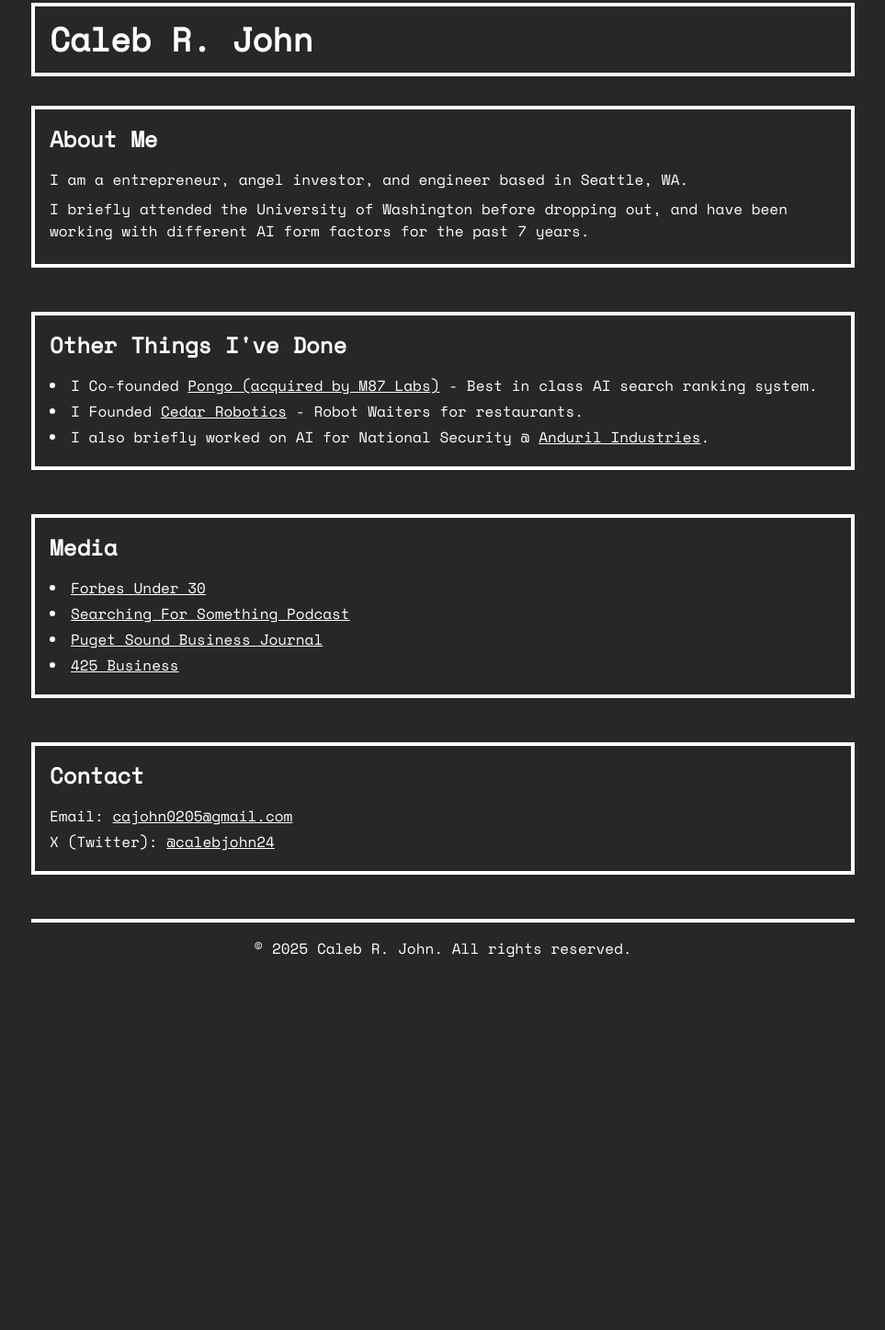
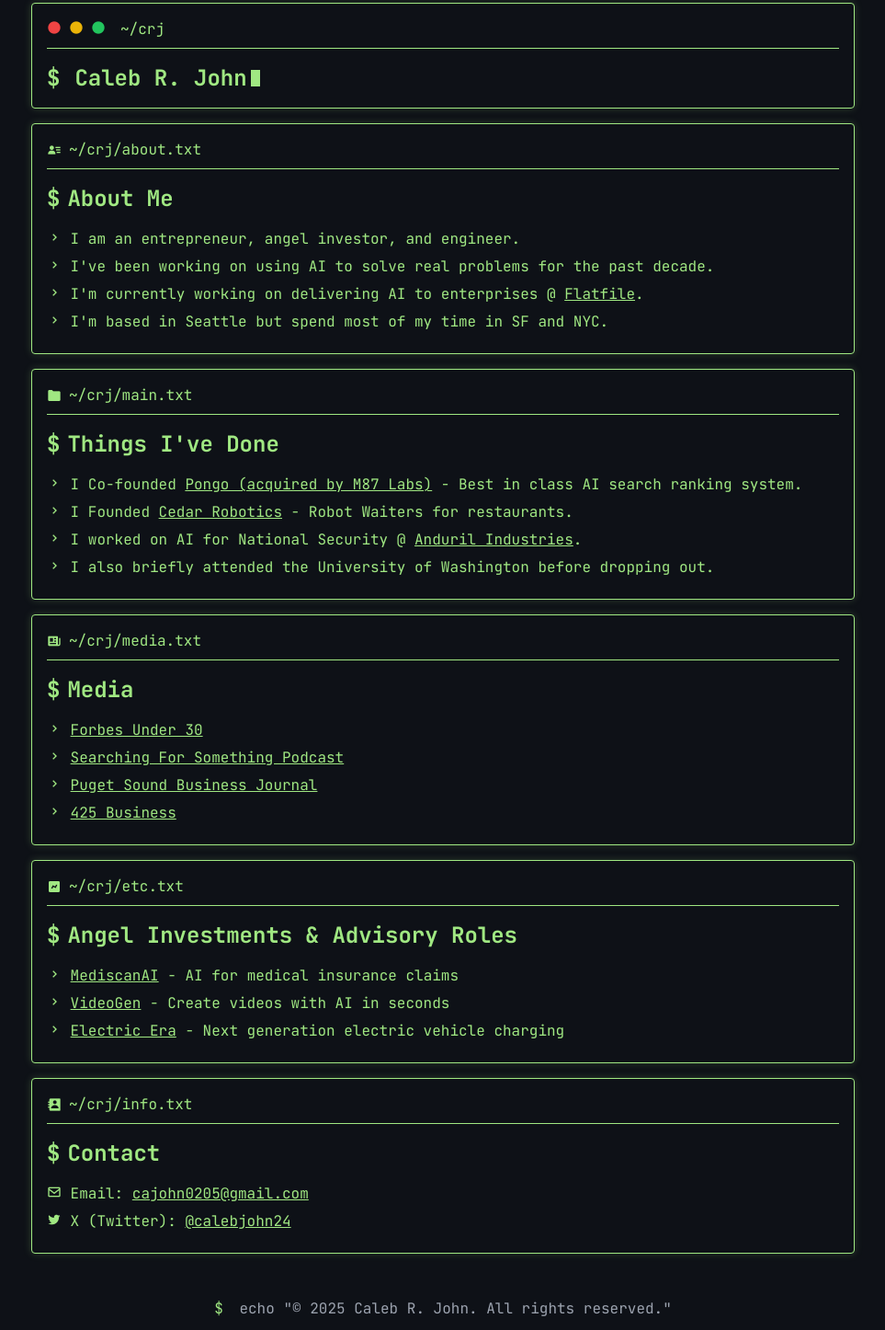
Before and after one commit to calebjohn24/personal-site, a plain HTML site: page index.html in a window 1280 px wide. Shown: the part 13-1459 px from the top of the page at 92% size, without its empty margins (158-1121 px from the left). Before the commit the page ends 1072 px from the top, so only its background shows below. Drawn offline with nearby package versions, Linux system fonts and the light colour scheme.

Commit message:
Redisign

```diff
--- a/index.html
+++ b/index.html
@@ -6,56 +6,153 @@
     <title>Caleb R. John</title>
     <link rel="icon" type="image/png" href="https://cdn-icons-png.flaticon.com/512/3398/3398643.png">
     <script src="https://cdn.tailwindcss.com"></script>
+    <link rel="stylesheet" href="https://cdn.jsdelivr.net/npm/boxicons@latest/css/boxicons.min.css">
     <style>
-        @import url('https://fonts.googleapis.com/css2?family=Space+Mono&display=swap');
+        @import url('https://fonts.googleapis.com/css2?family=JetBrains+Mono:wght@400;700&display=swap');
         body {
-            font-family: 'Space Mono', monospace;
+            font-family: 'JetBrains Mono', monospace;
+            background-color: #0e1117;
+            color: #a0e882;
+        }
+        .terminal {
+            background-color: #0e1117;
+            border: 1px solid #a0e882;
+            border-radius: 4px;
+            padding: 1rem;
+            margin-bottom: 1rem;
+            box-shadow: 0 0 10px rgba(160, 232, 130, 0.2);
+        }
+        .terminal-header {
+            border-bottom: 1px solid #a0e882;
+            padding-bottom: 0.5rem;
+            margin-bottom: 1rem;
+            display: flex;
+            align-items: center;
+        }
+        .terminal-prompt {
+            color: #a0e882;
+            margin-right: 0.5rem;
+        }
+        .cursor {
+            display: inline-block;
+            width: 10px;
+            height: 18px;
+            background-color: #a0e882;
+            animation: blink 1s infinite;
+        }
+        @keyframes blink {
+            0%, 100% { opacity: 1; }
+            50% { opacity: 0; }
+        }
+        a {
+            color: #36c7f4;
+            text-decoration: none;
+            transition: color 0.2s;
+        }
+        a:hover {
+            color: #a0e882;
+            text-decoration: underline;
         }
     </style>
 </head>
-<body class="bg-zinc-800 text-white p-4">
+<body class="p-4">
     <div class="max-w-4xl mx-auto">
-        <header class="border-4 border-white p-4 mb-8">
-            <h1 class="text-4xl font-bold">Caleb R. John</h1>
+        <header class="terminal">
+            <div class="terminal-header">
+                <span class="text-red-500 mr-2"><i class='bx bxs-circle'></i></span>
+                <span class="text-yellow-500 mr-2"><i class='bx bxs-circle'></i></span>
+                <span class="text-green-500 mr-2"><i class='bx bxs-circle'></i></span>
+                <span class="ml-2">~/crj</span>
+            </div>
+            <div class="flex items-center">
+                <span class="terminal-prompt text-2xl font-bold">$</span>
+                <h1 class="text-2xl font-bold ml-2"><span id="typed-name"></span></h1>
+                <span class="cursor ml-1"></span>
+            </div>
         </header>
 
         <main>
-            <section id="about" class="mb-12 border-4 border-white p-4">
-                <h2 class="text-2xl font-bold mb-4">About Me</h2>
-                <p class="my-2">I am a entrepreneur, angel investor, and engineer based in Seattle, WA.</p>
-                <p class="my-2">I briefly attended the University of Washington before dropping out, and have been working with different AI form factors for the past 7 years.</p>
+            <section id="about" class="terminal">
+                <div class="terminal-header">
+                    <i class='bx bxs-user-detail mr-2'></i>
+                    <span>~/crj/about.txt</span>
+                </div>
+                <div>
+                    <h2 class="text-2xl font-bold mb-4"><span class="terminal-prompt">$</span>About Me</h2>
+                    <ul class="list-none">
+                        <li class="my-1.5"><i class='bx bx-chevron-right'></i> I am an entrepreneur, angel investor, and engineer.</li>
+                        <li class="my-1.5"><i class='bx bx-chevron-right'></i> I've been working on using AI to solve real problems for the past decade.</li>
+                        <li class="my-1.5"><i class='bx bx-chevron-right'></i> I'm currently working on delivering AI to enterprises @ <a target="_blank" class="underline" href="https://flatfile.com">Flatfile</a>.</li>
+                        <li class="my-1.5"><i class='bx bx-chevron-right'></i> I'm based in Seattle but spend most of my time in SF and NYC.</li>
+                    </ul>
+                </div>
             </section>
 
-            <section id="projects" class="mb-12 border-4 border-white p-4">
-                <h2 class="text-2xl font-bold mb-4">Other Things I've Done</h2>
-                <ul class="list-disc list-inside">
-                    <li class="my-1">I Co-founded <a class="underline" target="_blank" href="https://ai-office-hours.beehiiv.com/p/re-ranking-rag">Pongo (acquired by M87 Labs)</a> - Best in class AI search ranking system.</li>
-                    <li class="my-1">I Founded <a class="underline" target="_blank" href="https://x.com/TechCrunch/status/1045503108778876928">Cedar Robotics</a> - Robot Waiters for restaurants.</li>
-                    <li class="my-1">I also briefly worked on AI for National Security @ <a class="underline" target="_blank" href="https://anduril.com">Anduril Industries</a>.</li>
-                </ul>
+            <section id="projects" class="terminal">
+                <div class="terminal-header">
+                    <i class='bx bxs-folder mr-2'></i>
+                    <span>~/crj/main.txt</span>
+                </div>
+                <div>
+                    <h2 class="text-2xl font-bold mb-4"><span class="terminal-prompt">$</span>Things I've Done</h2>
+                    <ul class="list-none">
+                        <li class="my-1.5"><i class='bx bx-chevron-right'></i> I Co-founded <a target="_blank" class="underline" href="https://ai-office-hours.beehiiv.com/p/re-ranking-rag">Pongo (acquired by M87 Labs)</a> - Best in class AI search ranking system.</li>
+                        <li class="my-1.5"><i class='bx bx-chevron-right'></i> I Founded <a target="_blank" class="underline" href="https://x.com/TechCrunch/status/1045503108778876928">Cedar Robotics</a> - Robot Waiters for restaurants.</li>
+                        <li class="my-1.5"><i class='bx bx-chevron-right'></i> I worked on AI for National Security @ <a target="_blank" class="underline" href="https://anduril.com">Anduril Industries</a>.</li>
+                        <li class="my-1.5"><i class='bx bx-chevron-right'></i> I also briefly attended the University of Washington before dropping out.</li>
+                    </ul>
+                </div>
             </section>
 
-            <section id="media" class="mb-12 border-4 border-white p-4">
-                <h2 class="text-2xl font-bold mb-4">Media</h2>
-                <ul class="list-disc list-inside">
-                    <li class="my-1"><a class="underline" target="_blank" href="https://www.forbes.com/sites/forbesunder30team/2023/08/09/30-under-30-local-2023-seattle/">Forbes Under 30</a></li>
-                    <li class="my-1"><a class="underline" target="_blank" href="https://open.spotify.com/episode/2debvFd2r2D7BROlkaKeOA?si=P3WQ2uBCTBKCjEVjAV6ZYA">Searching For Something Podcast</a></li>
-                    <li class="my-1"><a class="underline" target="_blank" href="https://archive.ph/wIqhI">Puget Sound Business Journal</a></li>
-                    <li class="my-1"><a class="underline" target="_blank" href="https://www.425business.com/special_reports/30-under-30-2018/article_698f0c92-a0ab-5786-b6b2-343a12f532e0.html">425 Business</a></li>
-                </ul>
+            <section id="media" class="terminal">
+                <div class="terminal-header">
+                    <i class='bx bxs-news mr-2'></i>
+                    <span>~/crj/media.txt</span>
+                </div>
+                <div>
+                    <h2 class="text-2xl font-bold mb-4"><span class="terminal-prompt">$</span>Media</h2>
+                    <ul class="list-none">
+                        <li class="my-1.5"><i class='bx bx-chevron-right'></i> <a target="_blank" class="underline" href="https://www.forbes.com/sites/forbesunder30team/2023/08/09/30-under-30-local-2023-seattle/">Forbes Under 30</a></li>
+                        <li class="my-1.5"><i class='bx bx-chevron-right'></i> <a target="_blank" class="underline" href="https://open.spotify.com/episode/2debvFd2r2D7BROlkaKeOA?si=P3WQ2uBCTBKCjEVjAV6ZYA">Searching For Something Podcast</a></li>
+                        <li class="my-1.5"><i class='bx bx-chevron-right'></i> <a target="_blank" class="underline" href="https://archive.ph/wIqhI">Puget Sound Business Journal</a></li>
+                        <li class="my-1.5"><i class='bx bx-chevron-right'></i> <a target="_blank" class="underline" href="https://www.425business.com/special_reports/30-under-30-2018/article_698f0c92-a0ab-5786-b6b2-343a12f532e0.html">425 Business</a></li>
+                    </ul>
+                </div>
             </section>
 
-            <section id="contact" class="mb-12 border-4 border-white p-4">
-                <h2 class="text-2xl font-bold mb-4">Contact</h2>
-                <ul>
-                    <li class="my-1">Email: <a href="mailto:cajohn0205@gmail.com" target="_blank" class="underline">cajohn0205@gmail.com</a></li>
-                    <li class="my-1">X (Twitter): <a href="https://x.com/CalebJohn24" target="_blank" rel="noopener noreferrer" class="underline">@calebjohn24</a></li>
-                </ul>
+            <section id="media" class="terminal">
+                <div class="terminal-header">
+                    <i class='bx bxs-chart mr-2'></i>
+                    <span>~/crj/etc.txt</span>
+                </div>
+                <div>
+                    <h2 class="text-2xl font-bold mb-4"><span class="terminal-prompt">$</span>Angel Investments & Advisory Roles</h2>
+                    <ul class="list-none">
+                        <li class="my-1.5"><i class='bx bx-chevron-right'></i> <a target="_blank" class="underline" href="https://www.mediscan.ai/">MediscanAI</a> - AI for medical insurance claims</li>
+                        <li class="my-1.5"><i class='bx bx-chevron-right'></i> <a target="_blank" class="underline" href="https://videogen.io/">VideoGen</a> - Create videos with AI in seconds</li>
+                        <li class="my-1.5"><i class='bx bx-chevron-right'></i> <a target="_blank" class="underline" href="https://electricera.tech/">Electric Era</a> - Next generation electric vehicle charging</li>
+                    </ul>
+                </div>
             </section>
+
+            <section id="contact" class="terminal">
+                <div class="terminal-header">
+                    <i class='bx bxs-contact mr-2'></i>
+                    <span>~/crj/info.txt</span>
+                </div>
+                <div>
+                    <h2 class="text-2xl font-bold mb-4"><span class="terminal-prompt">$</span>Contact</h2>
+                    <ul class="list-none">
+                        <li class="my-1.5"><i class='bx bx-envelope'></i> Email: <a href="mailto:cajohn0205@gmail.com" class="underline" target="_blank">cajohn0205@gmail.com</a></li>
+                        <li class="my-1.5"><i class='bx bxl-twitter'></i> X (Twitter): <a href="https://x.com/CalebJohn24" class="underline" target="_blank" rel="noopener noreferrer">@calebjohn24</a></li>
+                    </ul>
+                </div>
+            </section>
+
         </main>
 
-        <footer class="text-center mt-8 border-t-4 border-white pt-4">
-            <p>&copy; <span id="current-year"></span> Caleb R. John. All rights reserved.</p>
+        <footer class="text-center mt-8 pt-4 pb-2 text-gray-400">
+            <p><span class="terminal-prompt">$</span> echo "© <span id="current-year"></span> Caleb R. John. All rights reserved."</p>
         </footer>
     </div>
 
@@ -64,6 +161,21 @@
         document.addEventListener('DOMContentLoaded', () => {
             const currentYear = new Date().getFullYear();
             document.getElementById('current-year').textContent = currentYear;
+
+            // Typing effect for name
+            const name = "Caleb R. John";
+            const typedNameElement = document.getElementById('typed-name');
+            let i = 0;
+
+            function typeWriter() {
+                if (i < name.length) {
+                    typedNameElement.textContent += name.charAt(i);
+                    i++;
+                    setTimeout(typeWriter, 100);
+                }
+            }
+
+            typeWriter();
         });
 
         // Smooth scroll for navigation links
```
